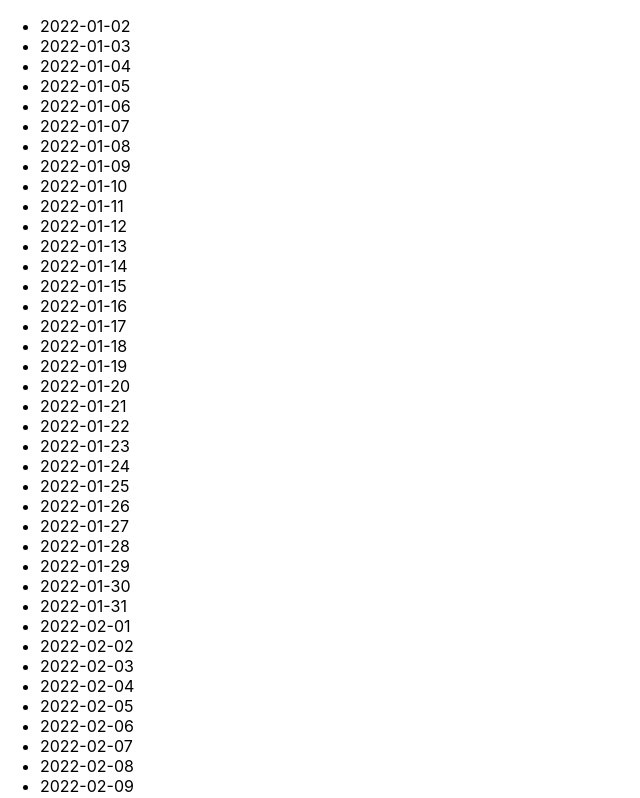
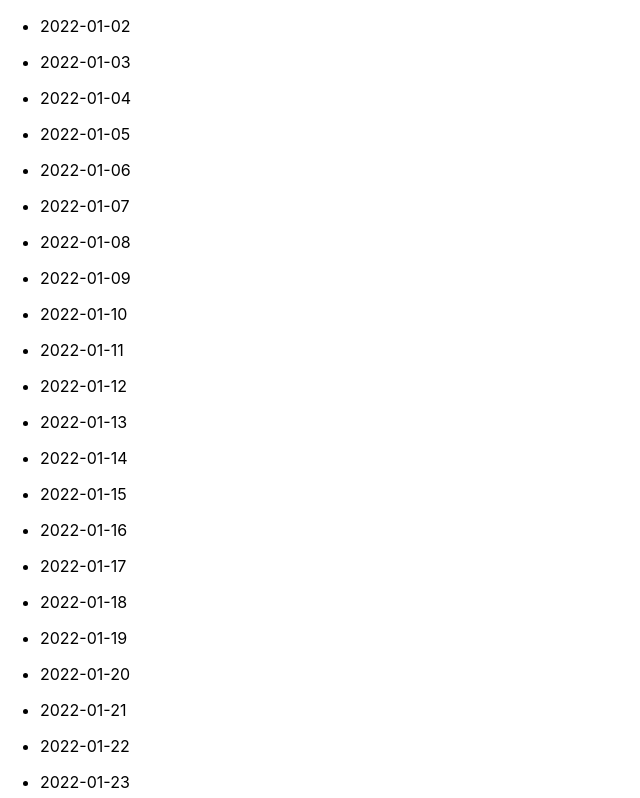
Before and after one commit to drumwolf/calendar, a React (Create React App) app: page / in a window 1280 px wide. Shown: the top 798 px of the page, without its empty margins (0-640 px from the left). Built offline with nearby package versions, Linux system fonts and the light colour scheme; no server answers.

Commit message:
create itineraryData value and pass into CalendarGrid

```diff
--- a/src/components/Calendar.tsx
+++ b/src/components/Calendar.tsx
@@ -2,7 +2,7 @@ import { useState, useEffect } from 'react'
 import { fetchAPI } from '../services/gsx'
 import CalendarGrid from './CalendarGrid'
 
-type itineraryType = {
+export type itineraryType = {
   [key: string]: string[]
 }
 
@@ -23,20 +23,25 @@ const formatGSXData = (data: string[][]): itineraryType => {
 
 const Calendar = () => {
 
-  const [gsxData, setGSXData] = useState<itineraryType>({})
+  const [itineraryData, setItineraryData] = useState<itineraryType>({})
   const [startDate, setStartDate] = useState<Date>(new Date())
+
+  console.log(itineraryData)
 
   useEffect(() => {
     async function getAPI() {
       const rawData = await fetchAPI()
       const formattedData = formatGSXData(rawData)
-      setGSXData(formattedData)
+      setItineraryData(formattedData)
     }
     getAPI()
   }, [])
 
   return (<div>
-    <CalendarGrid startDate={startDate} />
+    <CalendarGrid
+      startDate={startDate}
+      itineraryData={itineraryData}
+    />
   </div>)
 }
 
--- a/src/components/CalendarGrid.tsx
+++ b/src/components/CalendarGrid.tsx
@@ -1,14 +1,25 @@
 import { getNextSixWeeks } from '../helpers/date'
+import { itineraryType } from './Calendar'
 
-type CalendarGridProps = { startDate: Date }
+type CalendarGridProps = {
+  startDate: Date
+  itineraryData?: itineraryType
+}
 
-const printDate = (date: Date): string => date.toISOString().split('T')[0]
+const getDateString = (date: Date): string => date.toISOString().split('T')[0]
 
-const CalendarGrid: React.FC<CalendarGridProps> = ({ startDate }) => {
+const CalendarGrid: React.FC<CalendarGridProps> = ({ startDate, itineraryData }) => {
   const dates = getNextSixWeeks(startDate)
   return (<ul>
     {
-      dates.map(date => <li>{printDate(date)}</li>)
+      dates.map(date => {
+        const dateString = getDateString(date)
+        return (<li key={dateString}>
+          <p>
+            {dateString}
+          </p>
+        </li>)
+      })
     }
   </ul>)
 }
```
